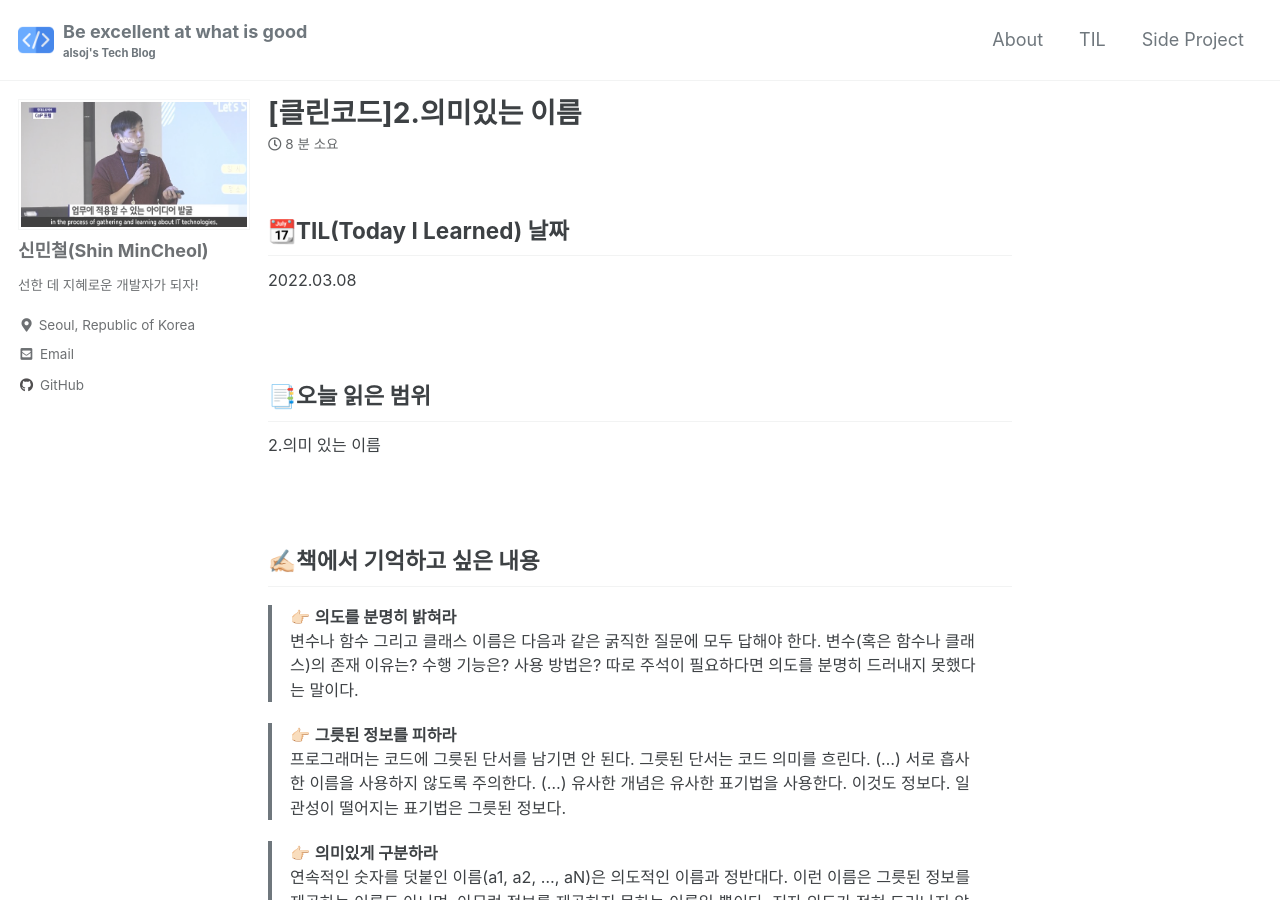
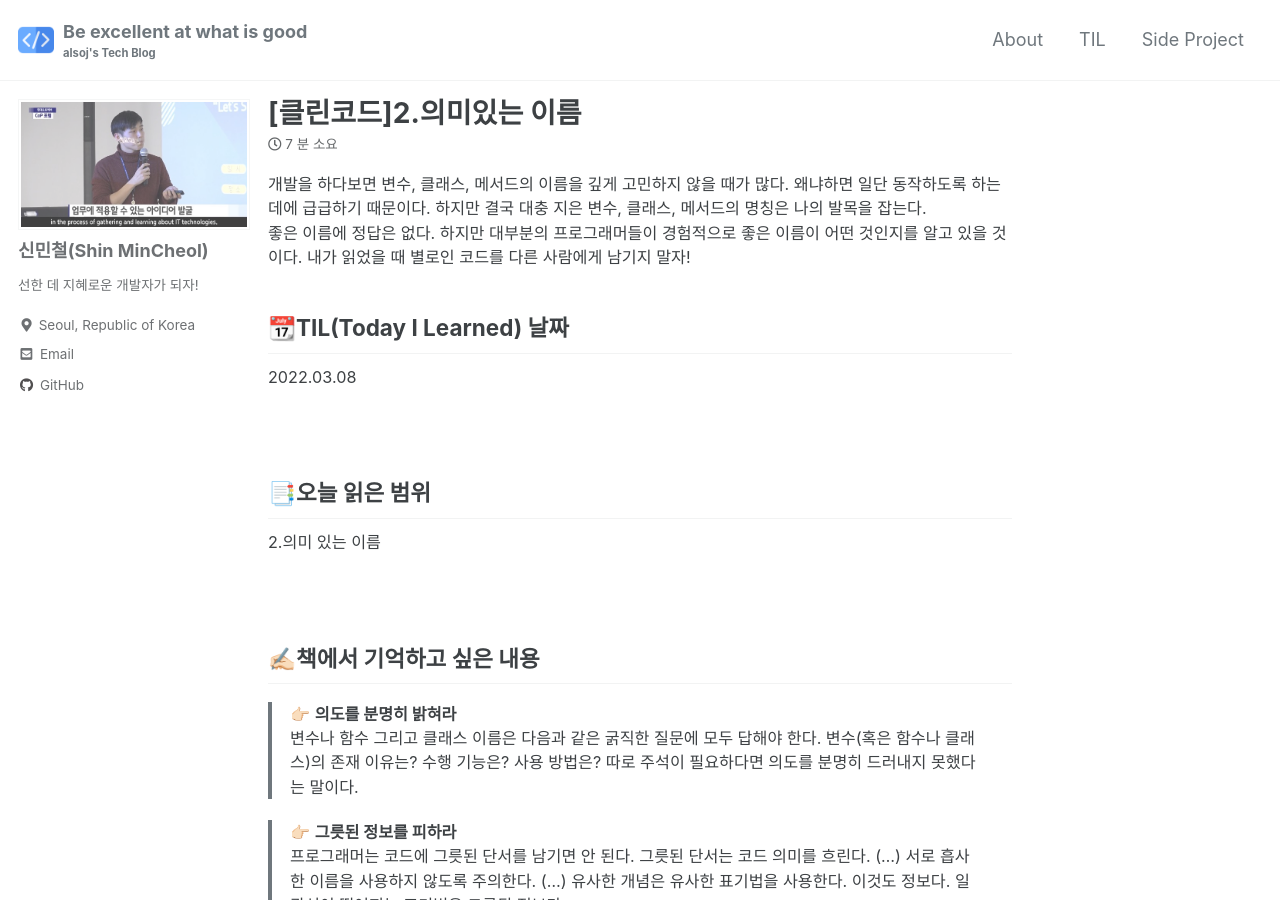
Before and after one commit to alsoj/alsoj.github.io, a Jekyll site: the page built from _posts/til/clean code/2022-03-08-[클린코드]2.의미있는 이름.md, in a window 1280 px wide and 900 px high. Built offline with Jekyll 4.4.1, drawn with Linux system fonts in a browser that asks for light colours; cached includes are drawn as plain includes; comment, search, counter and statistics services are not loaded; some of the changed text lies outside the part shown.

Commit message:
modify TIL clean code

```diff
--- a/_posts/til/clean code/2022-03-08-[클린코드]2.의미있는 이름.md
+++ b/_posts/til/clean code/2022-03-08-[클린코드]2.의미있는 이름.md
@@ -7,6 +7,9 @@ tags:
   - Clean Code
   - Programming
 ---
+
+개발을 하다보면 변수, 클래스, 메서드의 이름을 깊게 고민하지 않을 때가 많다. 왜냐하면 일단 동작하도록 하는 데에 급급하기 때문이다. 하지만 결국 대충 지은 변수, 클래스, 메서드의 명칭은 나의 발목을 잡는다.
+ 좋은 이름에 정답은 없다. 하지만 대부분의 프로그래머들이 경험적으로 좋은 이름이 어떤 것인지를 알고 있을 것이다. 내가 읽었을 때 별로인 코드를 다른 사람에게 남기지 말자!
 
 ## 📆TIL(Today I Learned) 날짜
 
@@ -52,13 +55,6 @@ tags:
 
 <br />
 
-## ❗오늘 읽은 소감은?
-
-- 개발을 하다보면 변수, 클래스, 메서드의 이름을 깊게 고민하지 않을 때가 많다. 왜냐하면 일단 동작하도록 하는 데에 급급하기 때문이다. 하지만 결국 대충 지은 변수, 클래스, 메서드의 명칭은 나의 발목을 잡는다.
-- 좋은 이름에 정답은 없다. 하지만 대부분의 프로그래머들이 경험적으로 좋은 이름이 어떤 것인지를 알고 있을 것이다. 내가 읽었을 때 별로인 코드를 다른 사람에게 남기지 말자!
-
-<br />
-
 ## ❓궁금한 내용, 잘 이해되지 않는 내용
 
 ‘발음하기 쉬운 이름을 사용하라’는 내용에서 안 좋은 예로 `genymdhms`(generate date, year, month, day, hour, minute, second)라는 이름의 변수를 들었다. 이렇게 변수명을 짓는 사람이 있다고?라는 생각이 들다가 `get_ohlcv()` 메서드가 떠올랐다.
```
